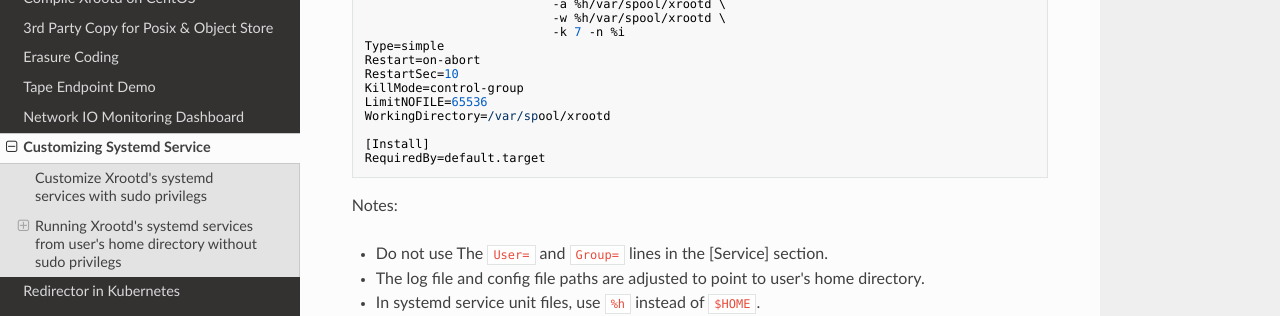
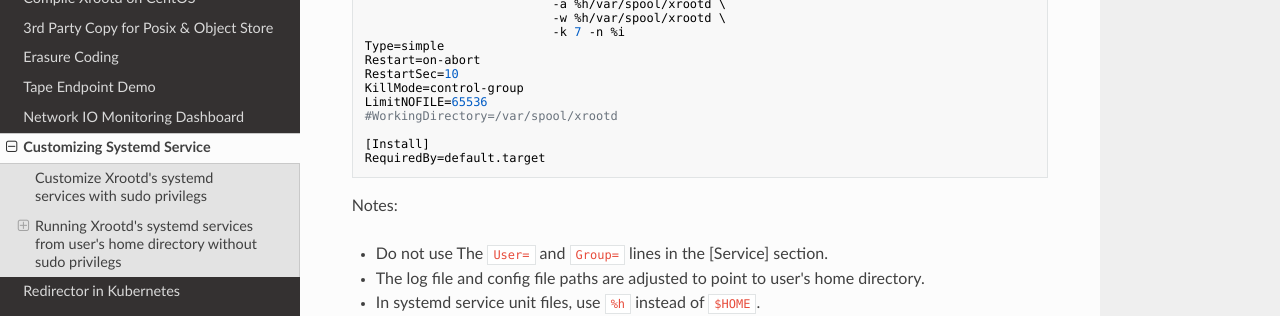
Before and after one commit to xrootd/howto, an MkDocs documentation site: the page built from docs/systemd/README.md, in a window 1280 px wide and 900 px high, scrolled down 2188 px. Shown: the part 151-467 px from the top of the window. Built offline with MkDocs 1.6.1, drawn with Linux system fonts in a browser that asks for light colours; nearby versions of some CDN libraries.

Commit message:
update user space systemd config

```diff
--- a/docs/systemd/README.md
+++ b/docs/systemd/README.md
@@ -100,7 +100,7 @@ Restart=on-abort
 RestartSec=10
 KillMode=control-group
 LimitNOFILE=65536
-WorkingDirectory=/var/spool/xrootd
+#WorkingDirectory=/var/spool/xrootd
 
 [Install]
 RequiredBy=default.target
```
